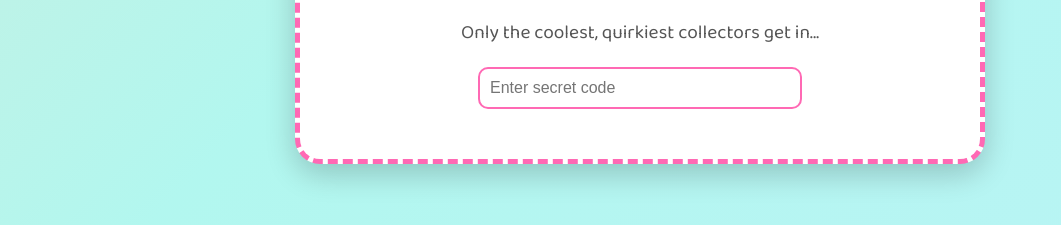
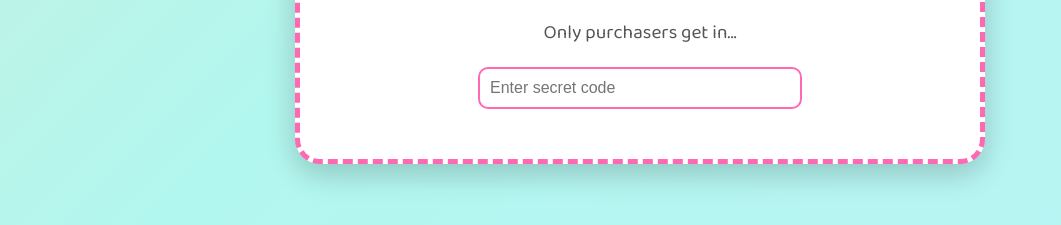
Before and after one commit to MidianEden/LittleMenSecretClub, a plain HTML site: page index.html in a window 1280 px wide. Shown: the part 419-644 px from the top of the page, without its empty margins (0-1061 px from the left). Drawn offline with Linux system fonts and the light colour scheme.

Commit message:
Update index.html

```diff
--- a/index.html
+++ b/index.html
@@ -27,7 +27,7 @@
   <div class="bg">
     <div class="container">
       <h1>🎉 Welcome to the LittleMen Secret Club! 🎉</h1>
-      <p>Only the coolest, quirkiest collectors get in...</p>
+      <p>Only purchasers get in...</p>
 
       <input type="text" id="password-input" placeholder="Enter secret code" oninput="checkPassword()" class="pass-input">
       <p id="wrong-pass" style="display:none; color: red; font-size: 0.9rem;">❌ Wrong code, try again.</p>
```
